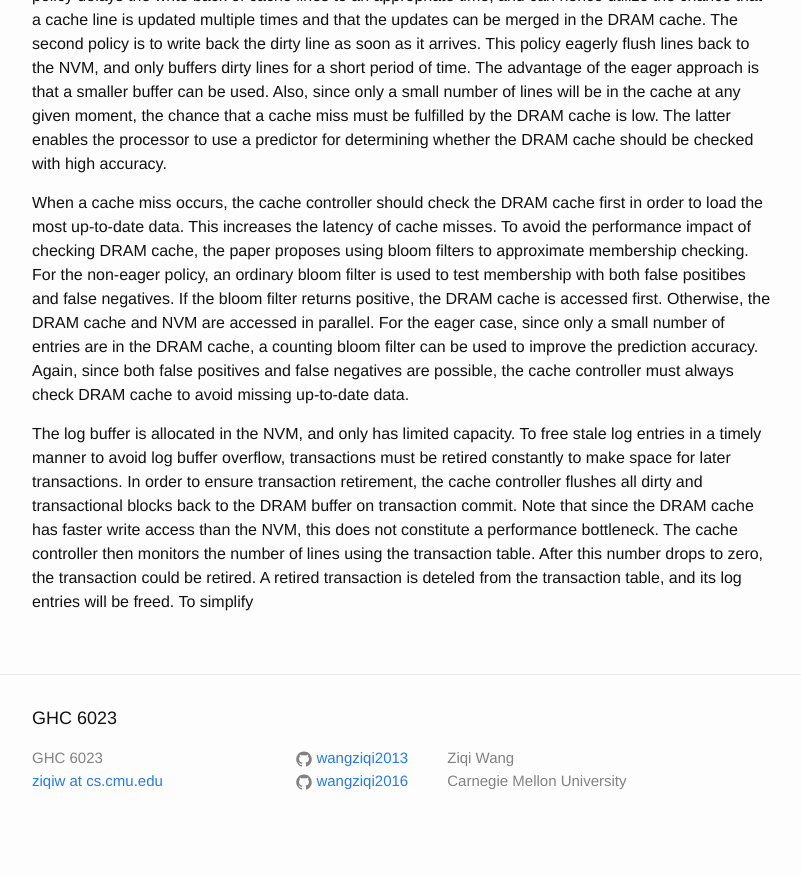
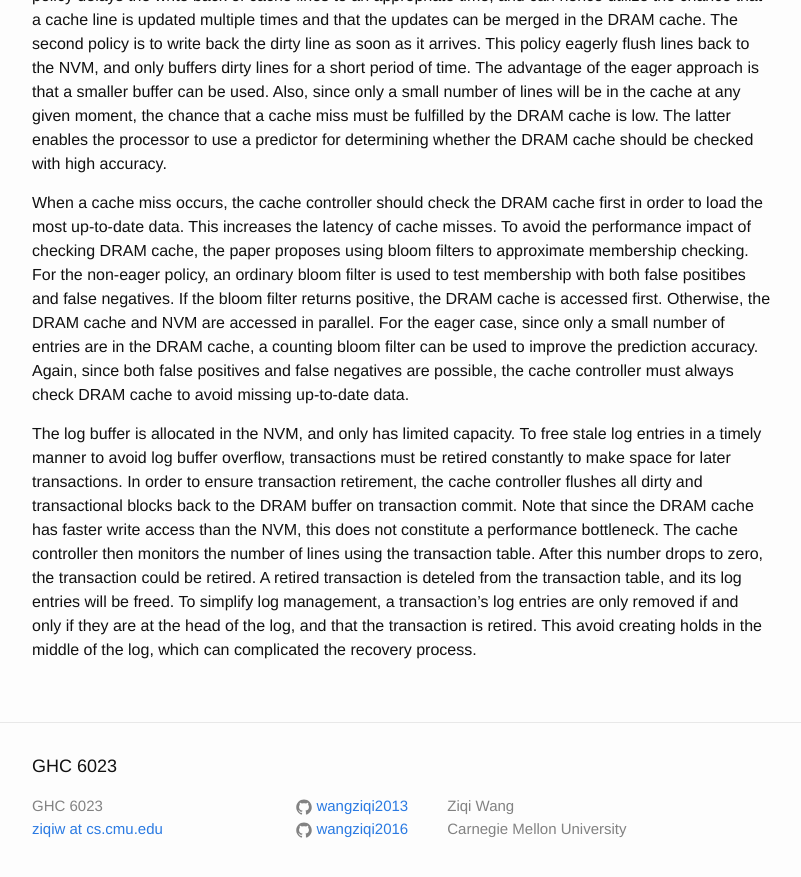
Before and after one commit to wangziqi2013/wangziqi2013.github.io, a Jekyll site: the page built from _posts/2019-01-05-redu.markdown, in a window 1280 px wide and 900 px high, scrolled down 2314 px. Shown: the top 877 px of the window, without its empty margins (238-1039 px from the left). Built offline with Jekyll 4.4.1, drawn with Linux system fonts in a browser that asks for light colours; before the commit the page ends 3166 px from its top, so only the background shows below that.

Commit message:
Finish log management

```diff
--- a/_posts/2019-01-05-redu.markdown
+++ b/_posts/2019-01-05-redu.markdown
@@ -99,4 +99,6 @@ transaction retirement, the cache controller flushes all dirty and transactional
 transaction commit. Note that since the DRAM cache has faster write access than the NVM, this does not constitute a
 performance bottleneck. The cache controller then monitors the number of lines using the transaction table. After this
 number drops to zero, the transaction could be retired. A retired transaction is deteled from the transaction table, and
-its log entries will be freed. To simplify
+its log entries will be freed. To simplify log management, a transaction's log entries are only removed if and only if
+they are at the head of the log, and that the transaction is retired. This avoid creating holds in the middle of the
+log, which can complicated the recovery process.
```
